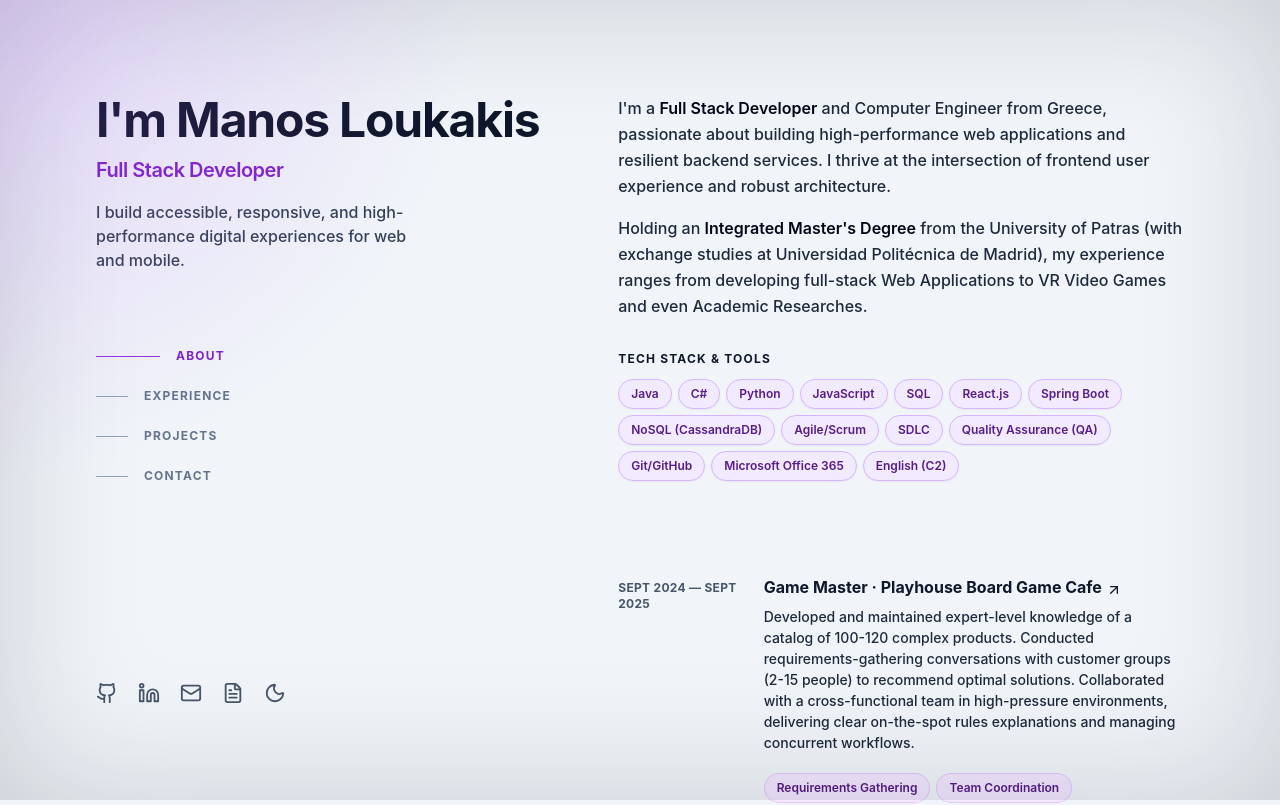
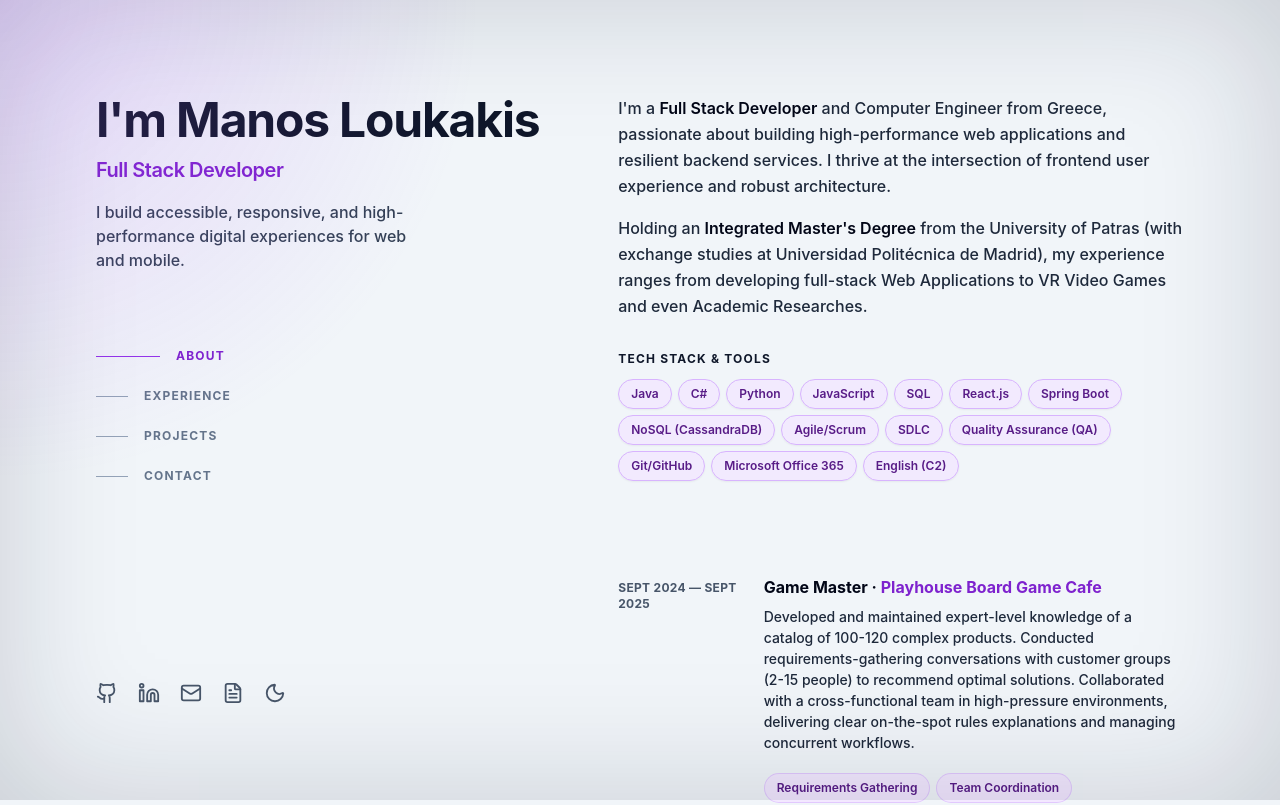
Before and after one commit to Xpecialist/Portfolio-Webpage, a React (Vite) app: page / in a window 1280 px wide. Shown: the top 805 px of the page. Built offline with nearby package versions, Linux system fonts and the light colour scheme.

Commit message:
Remove clickable link and arrow icon from job experiences

```diff
--- a/src/components/CV.tsx
+++ b/src/components/CV.tsx
@@ -1,5 +1,3 @@
-import { ArrowUpRight } from "lucide-react";
-
 interface CVProps {
     isDark?: boolean;
 }
@@ -11,7 +9,6 @@ const CV = ({ isDark = true }: CVProps) => {
             role: "Game Master",
             company: "Playhouse Board Game Cafe",
             period: "Sept 2024 — Sept 2025",
-            url: "#",
             description:
                 "Developed and maintained expert-level knowledge of a catalog of 100-120 complex products. Conducted requirements-gathering conversations with customer groups (2-15 people) to recommend optimal solutions. Collaborated with a cross-functional team in high-pressure environments, delivering clear on-the-spot rules explanations and managing concurrent workflows.",
             skills: ["Requirements Gathering", "Team Coordination", "Technical Support", "Troubleshooting", "User Onboarding", "Communication"]
@@ -21,7 +18,6 @@ const CV = ({ isDark = true }: CVProps) => {
             role: "Full Stack Developer Intern",
             company: "Knowledge A.E.",
             period: "March 2024 — May 2024",
-            url: "#",
             description:
                 "Designed and implemented RESTful APIs in Java, applying OOP principles. Built a full-stack Booking Engine application with a React.js front end and Spring Boot backend. Collaborated within a cross-functional Agile/Scrum team, actively participating in sprint planning and daily stand-ups across the SDLC.",
             skills: ["Java", "React.js", "Spring Boot", "RESTful APIs", "Agile/Scrum", "SDLC", "OOP"]
@@ -110,26 +106,8 @@ const CV = ({ isDark = true }: CVProps) => {
                                         {exp.period}
                                     </header>
                                     <div className="z-10 sm:col-span-6">
-                                        <h3 className="font-medium leading-snug">
-                                            <div>
-                                                <a
-                                                    className={`inline-flex items-baseline font-bold leading-tight group/link text-base ${
-                                                        isDark ? 'text-slate-200 hover:text-teal-300' : 'text-slate-900 hover:text-purple-700'
-                                                    }`}
-                                                    href={exp.url}
-                                                    target="_blank"
-                                                    rel="noreferrer noopener"
-                                                >
-                                                    <span className="absolute -inset-x-4 -inset-y-2.5 hidden rounded md:-inset-x-6 md:-inset-y-4 lg:block" />
-                                                    <span>
-                                                        {exp.role} ·{" "}
-                                                        <span className="inline-block">
-                                                            {exp.company}
-                                                            <ArrowUpRight className="inline-block h-4 w-4 shrink-0 transition-transform group-hover/link:-translate-y-1 group-hover/link:translate-x-1 group-focus-visible/link:-translate-y-1 group-focus-visible/link:translate-x-1 motion-reduce:transition-none ml-1 translate-y-px" />
-                                                        </span>
-                                                    </span>
-                                                </a>
-                                            </div>
+                                        <h3 className={`font-bold leading-snug text-base ${isDark ? 'text-slate-200' : 'text-slate-950'}`}>
+                                            {exp.role} · <span className={isDark ? 'text-teal-300' : 'text-purple-700'}>{exp.company}</span>
                                         </h3>
                                         <p className={`mt-2 text-sm leading-normal ${isDark ? 'text-slate-400' : 'text-slate-800 font-medium'}`}>
                                             {exp.description}
```
